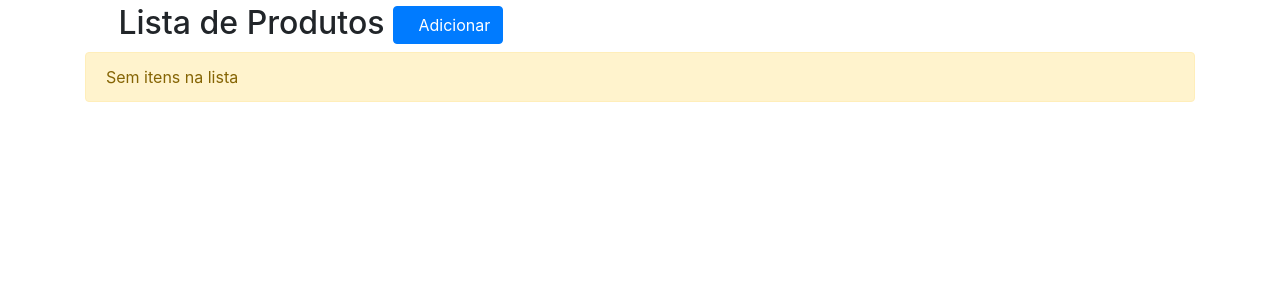
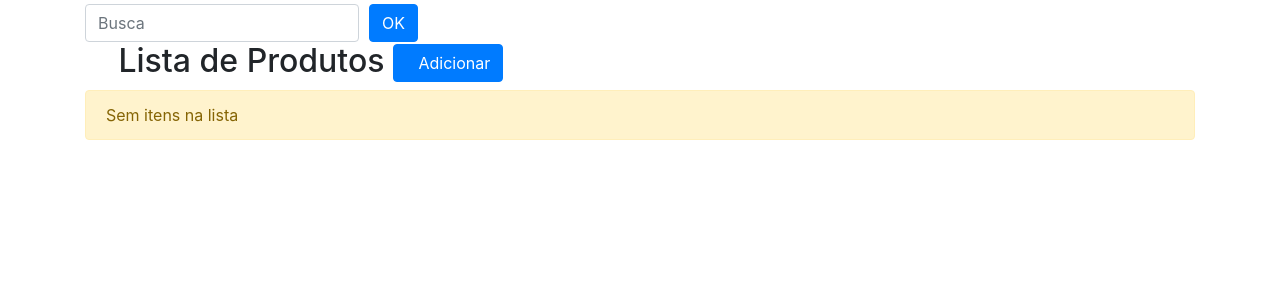
Before and after one commit to CleitonSilvaT/ControleEstoque, a Django app: template projeto/produto/templates/lista_produto.html in a window 1280 px wide. Shown: the part 56-356 px from the top of the page. Run offline with Django 3.2, Linux system fonts and the light colour scheme; the template is opened without the code that fills it, so the values that code supplies are empty; some libraries are stand-ins or nearby versions; some web fonts are replaced.

Commit message:
Criado campo de buscar produtos. Close #44

```diff
--- a/projeto/produto/templates/lista_produto.html
+++ b/projeto/produto/templates/lista_produto.html
@@ -1,6 +1,16 @@
 {% extends 'base.html'%}
 
 {% block content %}
+    <div class="row">
+        <div class="col-sm-6">
+            <form action="." method="GET" class="form-inline">
+                <input type="text" id="search" name="search" class="form-control" placeholder="Busca">
+                <input type="submit" class="btn btn-primary" style="margin-left: 10px;" value="OK">
+
+            <form>
+        </div>
+    </div>
+
     <div class="page-header">
         <h2>
             <i class="fas fa-user"></i>
--- a/projeto/produto/views.py
+++ b/projeto/produto/views.py
@@ -9,6 +9,10 @@ from .forms import ProdutoForm
 def lista_produto(request):
     template_name = 'lista_produto.html'
     objects = Produto.objects.all()
+    search = request.GET.get('search')
+    if search:
+        objects = objects.filter(produto__icontains = search)
+
     context = {'lista_object':objects}
 
     return render(request, template_name, context)
```
